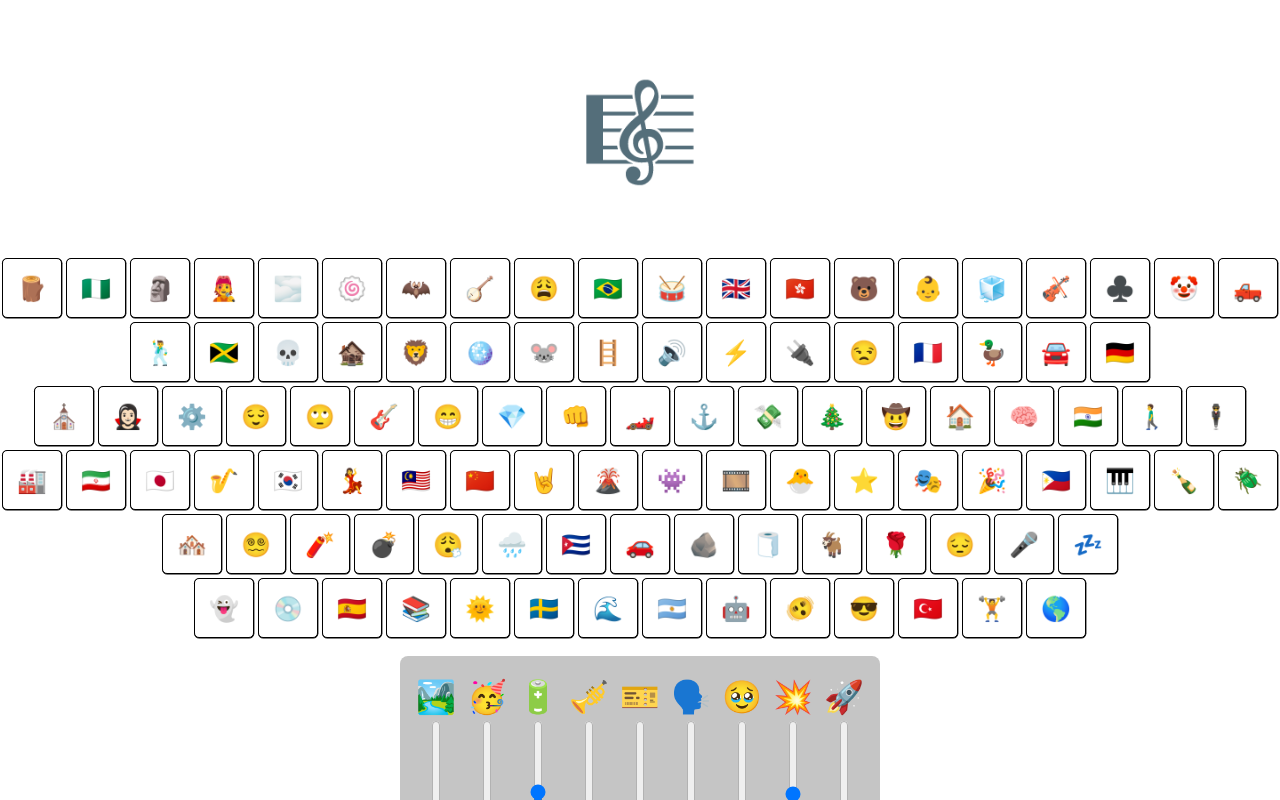
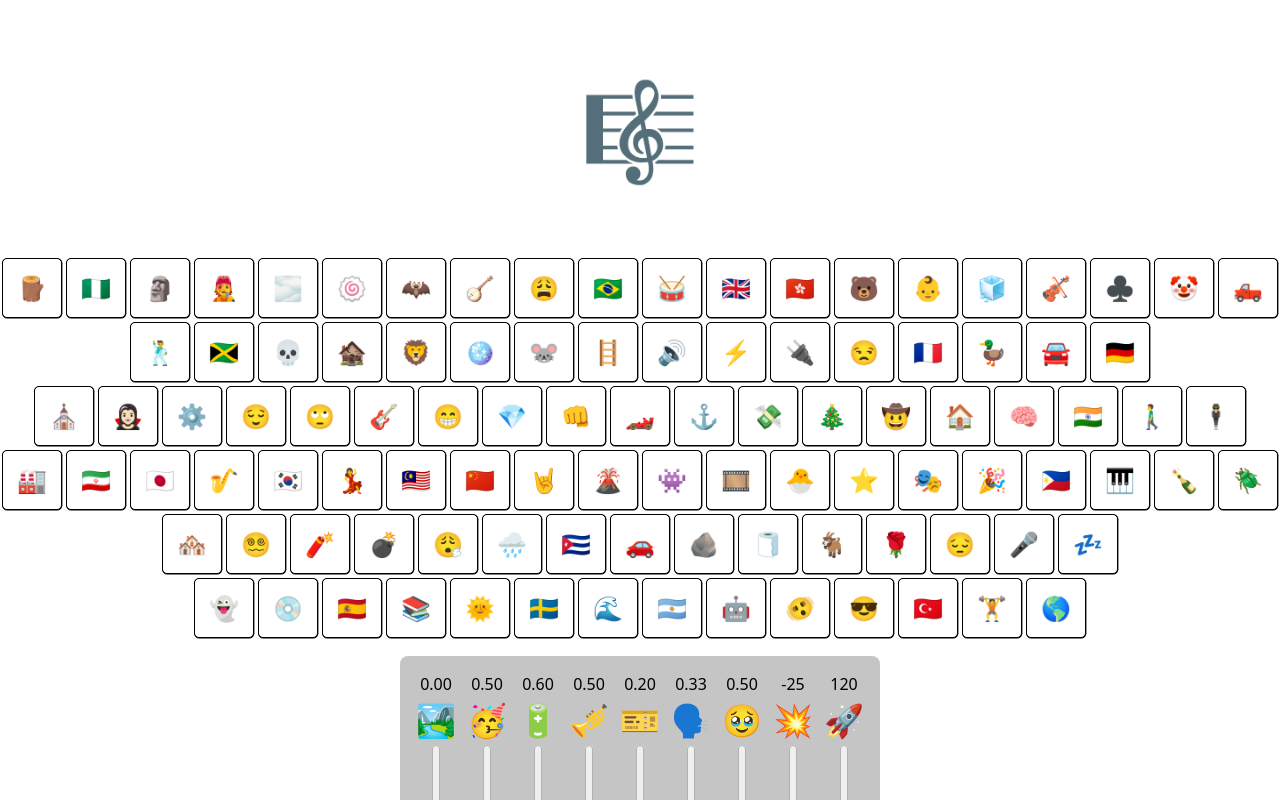
Before and after one commit to BattleshipDragonite/emojify, a React app: page /homepage in a window 1280 px wide. Shown: the top 800 px of the page. Built offline with nearby package versions, Linux system fonts and the light colour scheme; what grapheme-splitter would draw is missing.

Commit message:
Add number visual for slider values

```diff
--- a/src/components/MetricChannel.tsx
+++ b/src/components/MetricChannel.tsx
@@ -1,4 +1,4 @@
-import React from "react";
+import React, { useState, useRef } from "react";
 import { MetricChannelProps } from "../client/types";
 
 const MetricChannel = ({
@@ -10,9 +10,16 @@ const MetricChannel = ({
   minEmoji,
   maxEmoji
 }: MetricChannelProps) => {
+  const [sliderVal, setSliderVal] = useState(step >= 1 ? defaultValue : defaultValue.toFixed(2));
+
+  const handleSliderChange = (e): void => {
+    const val: string = e.target?.value;
+    setSliderVal(step >= 1 ? val : parseFloat(val).toFixed(2));
+  }
 
   return (
     <div id={metric} className="metric-channel">
+      <span>{sliderVal}</span>
       <label htmlFor={metric + "-slider"}>{maxEmoji}</label>
       <input
         id={metric + "-slider"}
@@ -22,6 +29,7 @@ const MetricChannel = ({
         defaultValue={defaultValue}
         step={step}
         className="slider w-full h-2 bg-gray-200 rounded-lg appearance-none cursor-pointer dark:bg-gray-700"
+        onInput={handleSliderChange}
       />
       <label htmlFor={metric + "-slider"}>{minEmoji}</label>
     </div>
```
